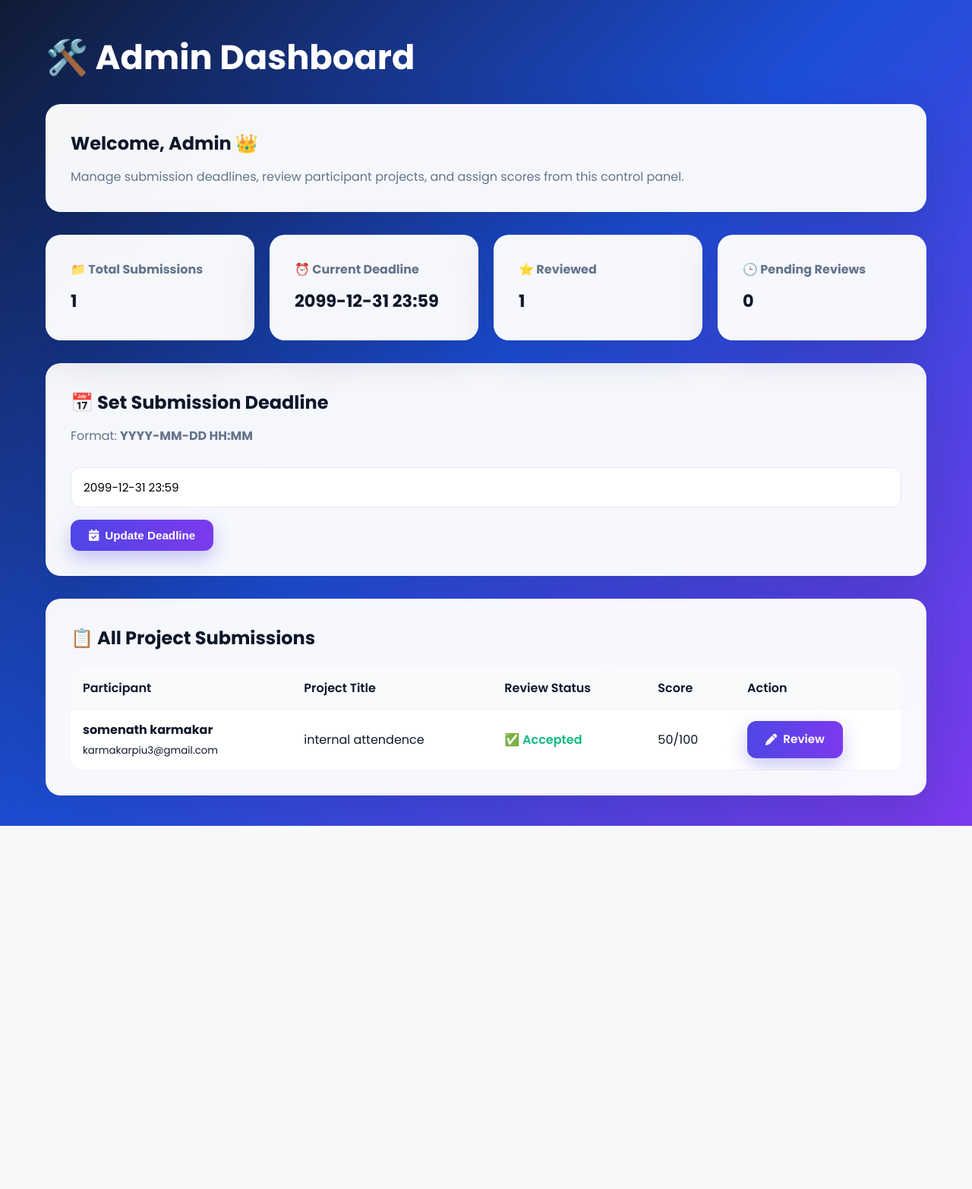
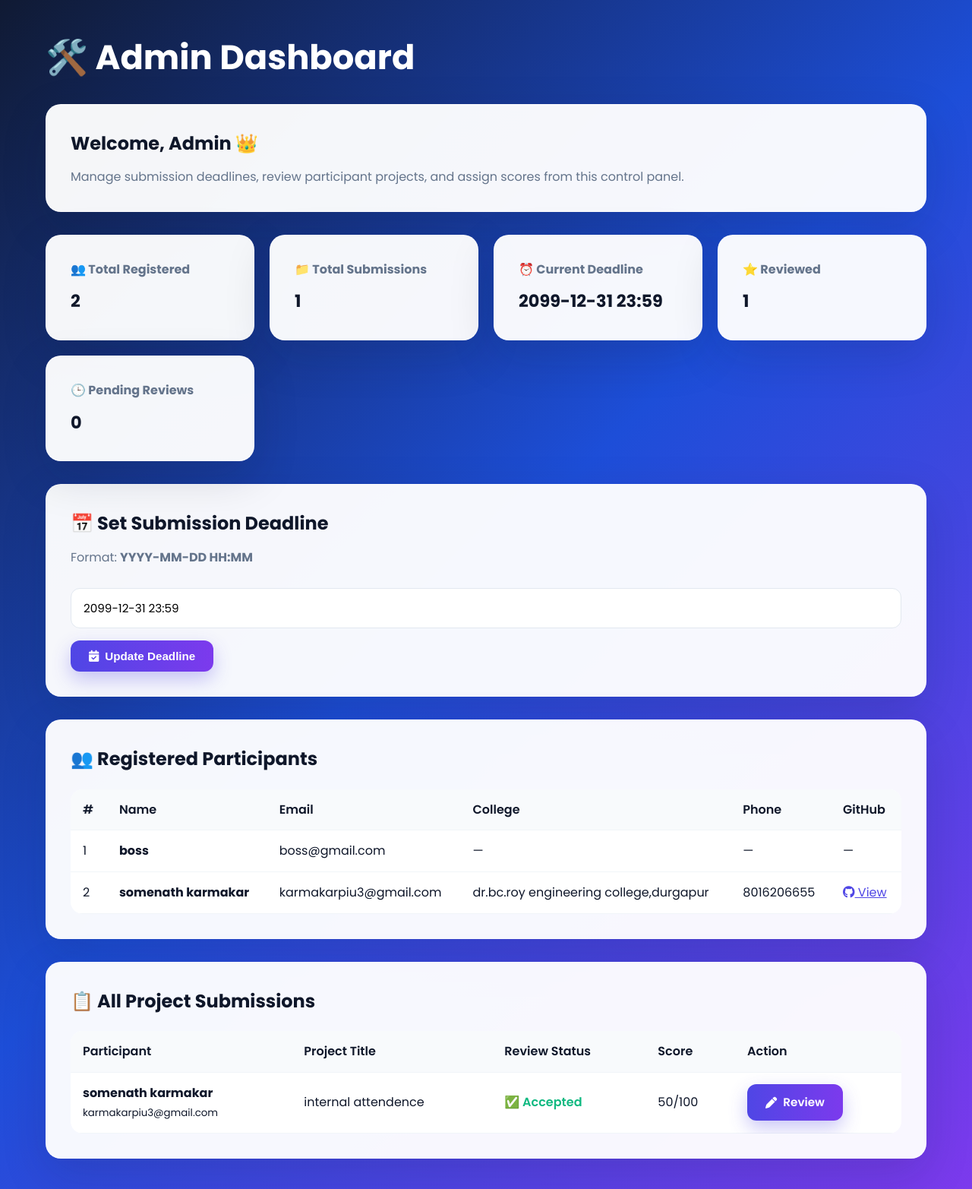
Before and after one commit to karmakarpiu3-cpu/hackathon_hub, a Flask app: page /admin in a window 1280 px wide. Shown: the part 78-1643 px from the top of the page at 76% size. Before the commit the page ends 1165 px from the top, so only its background shows below. Run offline with Flask 3, Linux system fonts and the light colour scheme; a user stored in the database is signed in; data comes from the database, SQL or seed files in the repository.

Commit message:
Add registered participants table in admin dashboard

```diff
--- a/app.py
+++ b/app.py
@@ -136,10 +136,10 @@ def register():
                 (name, email, password, 'participant', college, phone, github_profile, avatar_filename)
             )
             conn.commit()
-            flash('Registration successful!', 'success')  # ✅
+            flash('Registration successful!', 'success')
             return redirect('/login')
         except sqlite3.IntegrityError:
-            flash('Email already exists.', 'error')  # ❌
+            flash('Email already exists.', 'error')
         finally:
             conn.close()
 
@@ -169,12 +169,12 @@ def login():
             session['phone'] = user['phone']
             session['github_profile'] = user['github_profile']
 
-            flash(f'Welcome, {user["name"]}!', 'success')  # ✅
+            flash(f'Welcome, {user["name"]}!', 'success')
             if user['role'] == 'admin':
                 return redirect('/admin')
             return redirect('/dashboard')
         else:
-            flash('Invalid credentials.', 'error')  # ❌
+            flash('Invalid credentials.', 'error')
 
     return render_template('login.html')
 
@@ -211,7 +211,7 @@ def submit_project():
         return redirect('/login')
 
     if is_deadline_passed():
-        flash('Submission deadline has passed.', 'error')  # ❌
+        flash('Submission deadline has passed.', 'error')
         return redirect('/dashboard')
 
     if request.method == 'POST':
@@ -268,7 +268,7 @@ def submit_project():
 
         conn.commit()
         conn.close()
-        flash('Project submitted successfully!', 'success')  # ✅
+        flash('Project submitted successfully!', 'success')
         return redirect('/dashboard')
 
     return render_template('submit_project.html')
@@ -306,7 +306,7 @@ def edit_profile():
         session['github_profile'] = github_profile
         session['avatar'] = avatar_filename
 
-        flash('Profile updated successfully!', 'success')  # ✅
+        flash('Profile updated successfully!', 'success')
         conn.close()
         return redirect('/dashboard')
 
@@ -325,9 +325,10 @@ def admin_dashboard():
         conn.execute("UPDATE settings SET deadline = ? WHERE id = 1", (deadline,))
         conn.commit()
         conn.close()
-        flash('Deadline updated successfully!', 'success')  # ✅
+        flash('Deadline updated successfully!', 'success')
 
     conn = get_db_connection()
+
     submissions = conn.execute('''
         SELECT submissions.*,
                COALESCE(users.name, 'Deleted User') as name,
@@ -336,11 +337,20 @@ def admin_dashboard():
         LEFT JOIN users ON submissions.user_id = users.id
         ORDER BY submit_time DESC
     ''').fetchall()
+
+    users = conn.execute('''
+        SELECT id, name, email, college, phone, github_profile
+        FROM users
+        WHERE role = 'participant'
+        ORDER BY id DESC
+    ''').fetchall()
+
     conn.close()
 
     return render_template(
         'admin_dashboard.html',
         submissions=submissions,
+        users=users,
         deadline=get_deadline()
     )
 
@@ -380,7 +390,7 @@ def review_submission(submission_id):
         ''', (review, score, submission_id))
         conn.commit()
         conn.close()
-        flash('Review submitted successfully!', 'success')  # ✅
+        flash('Review submitted successfully!', 'success')
         return redirect('/admin')
 
     submission = conn.execute(
@@ -400,6 +410,8 @@ def uploaded_file(folder, filename):
     elif folder == 'avatars':
         return send_from_directory(AVATAR_FOLDER, filename)
     return 'Invalid folder'
+
+
 @app.route('/admin/db-viewer')
 def db_viewer():
     if session.get('role') != 'admin':
@@ -423,8 +435,8 @@ def db_viewer():
     conn.close()
 
     return render_template('db_viewer.html',
-                         users=users,
-                         submissions=submissions)
+                           users=users,
+                           submissions=submissions)
 
 
 if __name__ == '__main__':
--- a/templates/admin_dashboard.html
+++ b/templates/admin_dashboard.html
@@ -17,6 +17,11 @@
 
 <!-- Stats Cards -->
 <div class="stats-grid">
+
+    <div class="stat-card">
+        <h3>👥 Total Registered</h3>
+        <p>{{ users|length }}</p>
+    </div>
 
     <div class="stat-card">
         <h3>📁 Total Submissions</h3>
@@ -71,6 +76,53 @@
             Update Deadline
         </button>
     </form>
+</div>
+
+<!-- Registered Users Table -->
+<div class="card" style="margin-bottom: 30px;">
+    <h2>👥 Registered Participants</h2>
+
+    {% if users %}
+    <table>
+        <thead>
+            <tr>
+                <th>#</th>
+                <th>Name</th>
+                <th>Email</th>
+                <th>College</th>
+                <th>Phone</th>
+                <th>GitHub</th>
+            </tr>
+        </thead>
+
+        <tbody>
+            {% for u in users %}
+            <tr>
+                <td>{{ loop.index }}</td>
+                <td><strong>{{ u['name'] }}</strong></td>
+                <td>{{ u['email'] }}</td>
+                <td>{{ u['college'] or '—' }}</td>
+                <td>{{ u['phone'] or '—' }}</td>
+                <td>
+                    {% if u['github_profile'] %}
+                        <a href="{{ u['github_profile'] }}" target="_blank">
+                            <i class="fa-brands fa-github"></i> View
+                        </a>
+                    {% else %}
+                        —
+                    {% endif %}
+                </td>
+            </tr>
+            {% endfor %}
+        </tbody>
+    </table>
+
+    {% else %}
+    <div class="text-center" style="padding: 40px 0;">
+        <h3>📭 No Participants Yet</h3>
+        <p>No one has registered yet.</p>
+    </div>
+    {% endif %}
 </div>
 
 <!-- Submission Table -->
```
